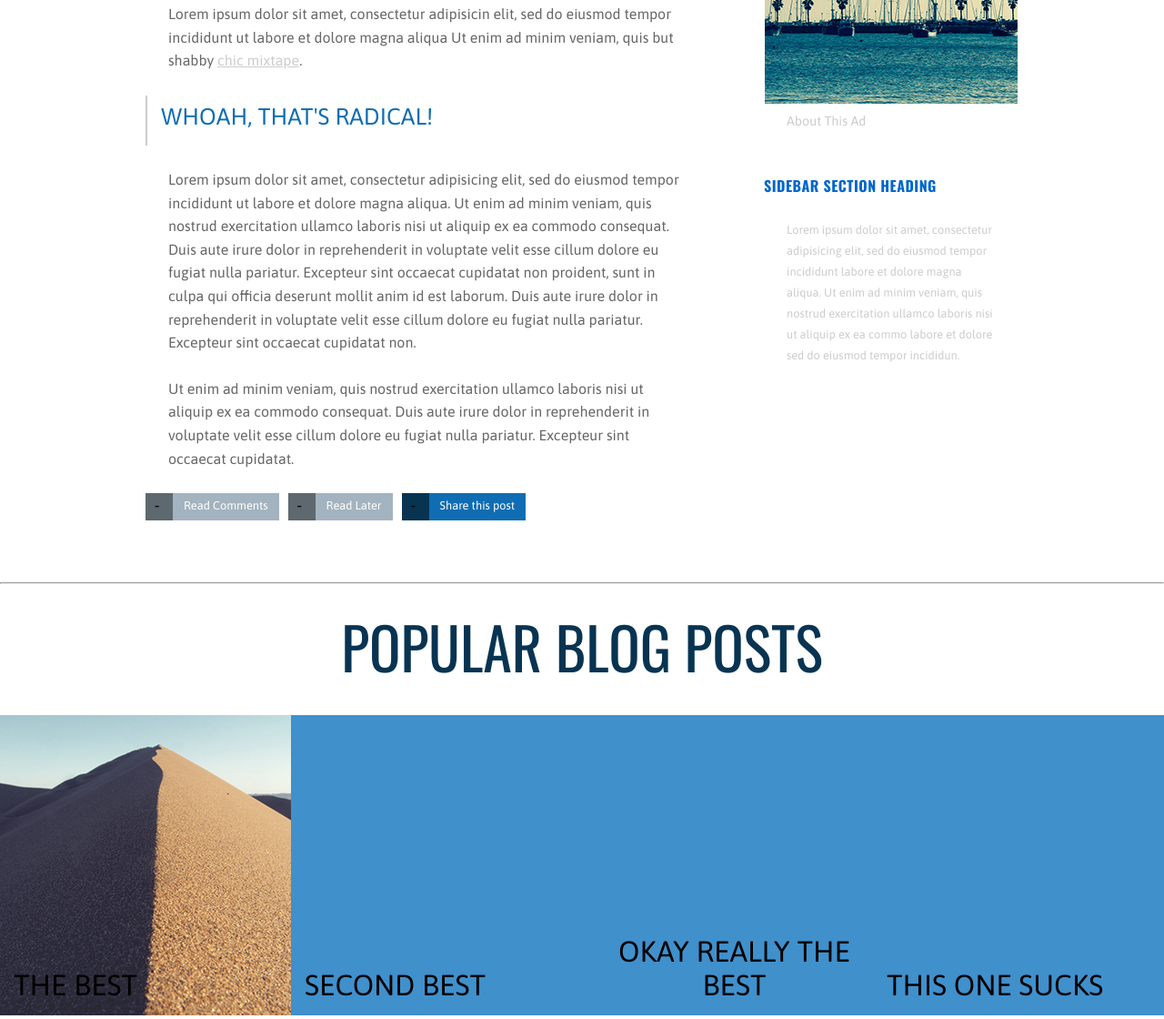
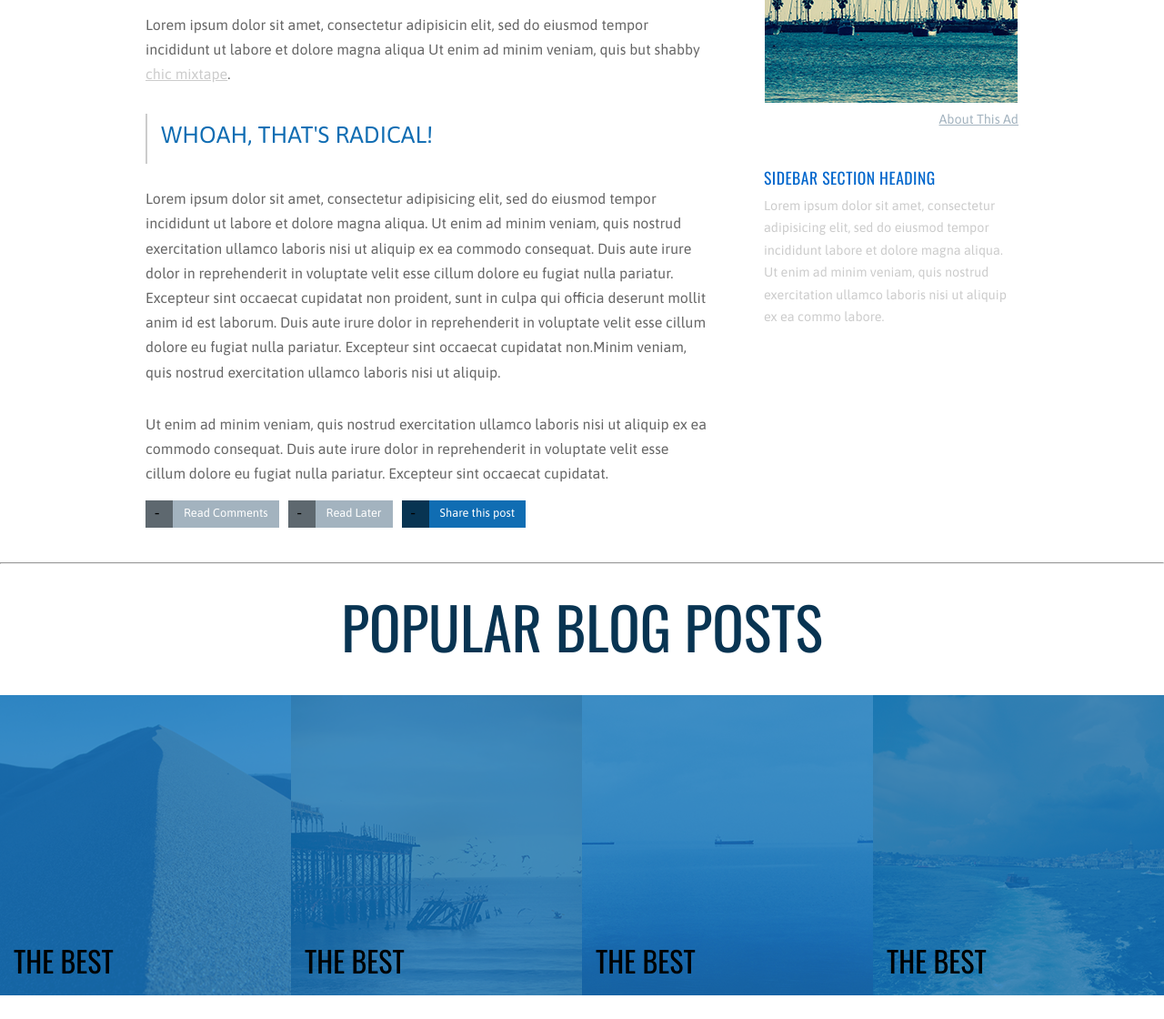
Before and after one commit to clarkeharris/surf-and-paddle, a plain HTML site: page index.html in a window 1280 px wide. Shown: the part 912-2032 px from the top of the page at 91% size. After the commit the page ends 2006 px from the top, so only its background shows below. Drawn offline with nearby package versions, Linux system fonts and the light colour scheme.

Commit message:
General Layout Changes

```diff
--- a/index.html
+++ b/index.html
@@ -3,9 +3,13 @@
 <head>
 	<title>Surf &amp; Paddle</title>
 
+
 	<link rel="stylesheet" type="text/css" href="main.css">
 
-	<link href='http://fonts.googleapis.com/css?family=Asap:400,700,400italic|Oswald:400,300,700' rel='stylesheet' type='text/css'>
+	<!-- Document Fonts -->
+
+		<link href='http://fonts.googleapis.com/css?family=Asap|Oswald:400,300,700|Open+Sans:400,600,700' rel='stylesheet' type='text/css'>
+
 </head>
 
 <body>
@@ -51,10 +55,7 @@
 					</div>
 			</div>
 		<p>
-			Lorem ipsum dolor sit amet, consectetur adipisicin elit, sed do eiusmod
-			tempor incididunt ut labore et dolore magna aliqua Ut enim ad minim veniam,
-			quis nostrud exercitation ullamco laboris nisi u aliquip ex ea commodo
-			consequat. Duis aute irure dolor in reprehenderit.
+			Lorem ipsum dolor sit amet, consectetur adipisicin elit, sed do eiusmod tempor incididunt ut labore et dolore magna aliqua Ut enim ad minim veniam, quis nostrud exercitation ullamco laboris nisi u aliquip ex ea commodo consequat. Duis aute irure dolor in reprehenderit.
 		</p>
 		<p>
 			Lorem ipsum dolor sit amet, consectetur adipisicin elit, sed do eiusmod
@@ -69,7 +70,7 @@
 	</blockquote>
 
 		<p>
-			Lorem ipsum dolor sit amet, consectetur adipisicing elit, sed do eiusmod tempor incididunt ut labore et dolore magna aliqua. Ut enim ad minim veniam, quis nostrud exercitation ullamco laboris nisi ut aliquip ex ea commodo consequat. Duis aute irure dolor in reprehenderit in voluptate velit esse cillum dolore eu fugiat nulla pariatur. Excepteur sint occaecat cupidatat non proident, sunt in culpa qui officia deserunt mollit anim id est laborum. Duis aute irure dolor in reprehenderit in voluptate velit esse cillum dolore eu fugiat nulla pariatur. Excepteur sint occaecat cupidatat non.
+			Lorem ipsum dolor sit amet, consectetur adipisicing elit, sed do eiusmod tempor incididunt ut labore et dolore magna aliqua. Ut enim ad minim veniam, quis nostrud exercitation ullamco laboris nisi ut aliquip ex ea commodo consequat. Duis aute irure dolor in reprehenderit in voluptate velit esse cillum dolore eu fugiat nulla pariatur. Excepteur sint occaecat cupidatat non proident, sunt in culpa qui officia deserunt mollit anim id est laborum. Duis aute irure dolor in reprehenderit in voluptate velit esse cillum dolore eu fugiat nulla pariatur. Excepteur sint occaecat cupidatat non.Minim veniam, quis nostrud exercitation ullamco laboris nisi ut aliquip.
 		</p>
 
 		<p>
@@ -90,23 +91,22 @@
 	<div class="right-sidebar">
 			<span> <img src="images/portrait-medium"></span>
 				<div class="author-name">Anne Marie</div>
-					<a href="#">Twitter</a>
-					<a href="#">Facebook</a>
-					<a href="#">Instagram</a>
+					<div class="sidebar-social-links">
+						<a href="#">Twitter</a>
+						<a href="#">Facebook</a>
+						<a href="#">Instagram</a>
+					</div>
 				<div class="image-sidebar">
 					<img src="images/sailboats.jpg">
-
-						<span>
-							<a href="#">About This Ad</a>
-						</span>
 				</div>
+			<div class="right-sidebar-ad-link"><a href="#">About This Ad</a></div>
 
 		<div class="sidebar-paragraph">
 			<h3>
 				Sidebar Section Heading
 			</h3>
 				<p class="p2">
-					Lorem ipsum dolor sit amet, consectetur adipisicing elit, sed do eiusmod tempor incididunt labore et dolore magna aliqua. Ut enim ad minim veniam, quis nostrud exercitation ullamco laboris nisi ut aliquip ex ea commo labore et dolore sed do eiusmod tempor incididun.
+					Lorem ipsum dolor sit amet, consectetur adipisicing elit, sed do eiusmod tempor incididunt labore et dolore magna aliqua. Ut enim ad minim veniam, quis nostrud exercitation ullamco laboris nisi ut aliquip ex ea commo labore.
 				</p>
 			</div>
 	</div>
@@ -119,21 +119,31 @@
 		Popular Blog Posts
 	</h2>
 
-	<div class="box">
-	<img src="images/sand.jpg">
+	<div class="box box1">
+		<div class="box-overlay">
 		<span>The Best</span>
+		</div>
 	</div>
-	<div class="box">
-		<span>Second Best</span>
+	<div class="box box2">
+		<div class="box-overlay">
+		<span>The Best</span>
+		</div>
 	</div>
-	<div class="box">
-		<span>Okay Really The Best</span>
+	<div class="box box3">
+		<div class="box-overlay">
+		<span>The Best</span>
+		</div>
 	</div>
-	<div class="box">
-		<span>This One Sucks</span>
+	<div class="box box4">
+		<div class="box-overlay">
+		<span>The Best</span>
+		</div>
 	</div>
 </div>
-
-
+<!--
+<div class="footer">
+	<p>The Iron Yard Copyright 2014, All Rights Reserved</p>
+</div>
+-->
 </body>
 </html>
--- a/main.css
+++ b/main.css
@@ -11,7 +11,7 @@ body {
 
 .logo span {
 	float: left;
-	font-family: 'Asap', sans-serif;
+	font-family: 'Open Sans', sans-serif;
 	font-size: 1.1pxem;
 	font-weight: 300;
 	color: #083452;
@@ -20,12 +20,13 @@ body {
 }
 
 h1 {
-	font-family: 'Asap', sans-serif;
+	font-family: 'Open Sans', sans-serif;
 	font-size: 6.5em;
 	font-weight: 400;
 	color: #FFFFFF;
 	margin: 0;
 	padding: 0;
+	line-height: 108px;
 }
 
 h2 {
@@ -41,11 +42,14 @@ h2 {
 
 h3 {
 	font-family: 'Oswald', 'sans-serif';
-	font-size: 1em;
+	font-size: 1.1em;
+	font-weight: 400;
 	letter-spacing: .5px;
+	line-height: 0;
 	text-transform: uppercase;
 	color: #0066cc;
 	margin: 0;
+	padding: 0;
 }
 
 p {
@@ -53,8 +57,9 @@ p {
 	font-size: 1em;
 	font-weight: 400;
 	color: #666666;
-	line-height: 1.6em;
-	margin: 25px;
+	line-height: 1.7em;
+	margin-bottom: 30px;
+
 }
 p a {
 	color: #CCCCCC;
@@ -62,15 +67,16 @@ p a {
 
 .p2 {
 	font-family: 'Asap', sans-serif;
-	font-size: 0.8em;
+	font-size: 0.9em;
 	font-weight: 300;
 	color: #CCCCCC;
-	line-height: 1.8em;
+	line-height: 1.7em;
+	margin-top: 19px;
 }
 
 hr {
 	width: 100%;
-	margin: 68px 0 33px 0;
+	margin: 38px 0 33px 0;
 }
 
 blockquote {
@@ -107,7 +113,7 @@ header {
 
 .subtitle {
 	display: inline-block;
-	font-family: 'Asap', sans-serif;
+	font-family: 'Open Sans', sans-serif;
 	font-size: 0.9em;
 	font-weight: 600;
 	color: #083452;
@@ -117,7 +123,7 @@ header {
 .top {
 	width: 960px;
 	margin: 0 auto;
-	padding-top: 1px;
+	padding-top: 0px;
 }
 
 .top nav ul li {
@@ -153,13 +159,14 @@ nav li {
 
 .center {
 	text-align: center;
-	margin-top: 189px;
+	margin-top: 205px;
 	padding: 0;
 }
 
 .content {
 	max-width: 960px;
 	margin: 0 auto;
+	min-height: 100%;
 }
 
 .main-column {
@@ -173,8 +180,8 @@ nav li {
 	position: relative;
 	display: inline-block;
 	font-size: 0.8em;
-	margin-top: 6px;
-	margin-bottom: 10px;
+	margin-top: 10px;
+	margin-bottom: 14px;
 
 }
 
@@ -184,12 +191,12 @@ nav li {
 	left: 25px;
 	width:400px;
 	padding: 4px;
-	margin-bottom: 10px;
 	display: inline-block;
 }
 
 .author-name2 {
 	font-family: 'Asap', sans-serif;
+	font-size: 1em;
 	color: #106db3;
 }
 
@@ -204,6 +211,7 @@ nav li {
 
 
 .social-boxes {
+	margin-top: -14px;
 }
 
 .social-icon {
@@ -250,27 +258,22 @@ nav li {
 	float: right;
 	color: #0066cc;
 	max-width: 280px;
-	margin-top: 81px;
+	margin-top: 82px;
 	margin-bottom: 15px;
 }
 
 .author-name {
 	text-align: center;
-	margin-top: 15px;
 	font-family: 'Asap', sans-serif;
 	font-size: 1em;
 	font-weight: 300;
 	color: #106db3;
 	text-transform: uppercase;
+	margin-top: 15px;
+	margin-bottom: 1px;
 }
 
-.right-sidebar img {
-	display: block;
-	margin: 0 auto;
-	margin-bottom: 10px;
-}
-
-.right-sidebar a {
+.sidebar-social-links a {
 	display: inline;
 	text-decoration: none;
 	font-family: 'Asap', sans-serif;
@@ -280,22 +283,30 @@ nav li {
 	margin-left: 25px;
 }
 
+.right-sidebar img {
+	display: block;
+	margin: 0 auto;
+	margin-bottom: 10px;
+}
+
 .image-sidebar {
 
-	margin-top: 55px;
+	margin-top: 52px;
 	margin-bottom: 0;
 }
 
-.right-sidebar-ad-link {
+.right-sidebar-ad-link a {
 	float: right;
 	color: #CCCCCC;
 	font-family: 'Asap', sans-serif;
-	font-size: 1em;
+	font-size: 0.9em;
+	padding-bottom: 1px;
+	color: #a3b3bf;
+}
 
-}
 .sidebar-paragraph {
 	display: block;
-	margin-top: 50px;
+	margin-top: 82px;
 }
 
 .popular-posts {
@@ -309,25 +320,48 @@ nav li {
 	height: 330px;
 	margin-top: 40px;
 	position: relative;
-	background: rgba(17, 117, 192, 0.8);
 }
 
-.box:hover {
+.box1{
+	background-image: url(images/sand.jpg);
+}
+
+.box2 {
+	background-image: url(images/dock.jpg);
+}
+
+.box3 {
+	background-image: url(images/oceanboat.jpg);
+}
+
+.box4 {
+	background-image: url(images/boat.jpg);
+}
+.box-overlay {
+	background: rgba(17, 117, 192, 0.8);
+	height: 330px;
+	-webkit-transition: background-color 175ms ease-out 175ms;
+    -moz-transition: background-color 175ms ease-out 175ms;
+    -o-transition: background-color 175ms ease-out 175ms;
+    transition: background-color 175ms ease-out 175ms;
+}
+.box:hover div {
 	background: none;
+	color: white;
 }
 
 .box span {
 	position: absolute;
 	bottom: 15px;
 	left: 15px;
-	font-family: 'Asap', sans-serif;
+	font-family: 'Oswald', sans-serif;
 	font-size: 2em;
 	text-transform: uppercase;
 }
 
-footer {
-	display: block;
+.footer {
 	width: 100%;
 	height: 100px;
 	background-color: #083452;
+	position: absolute;
 }
```
